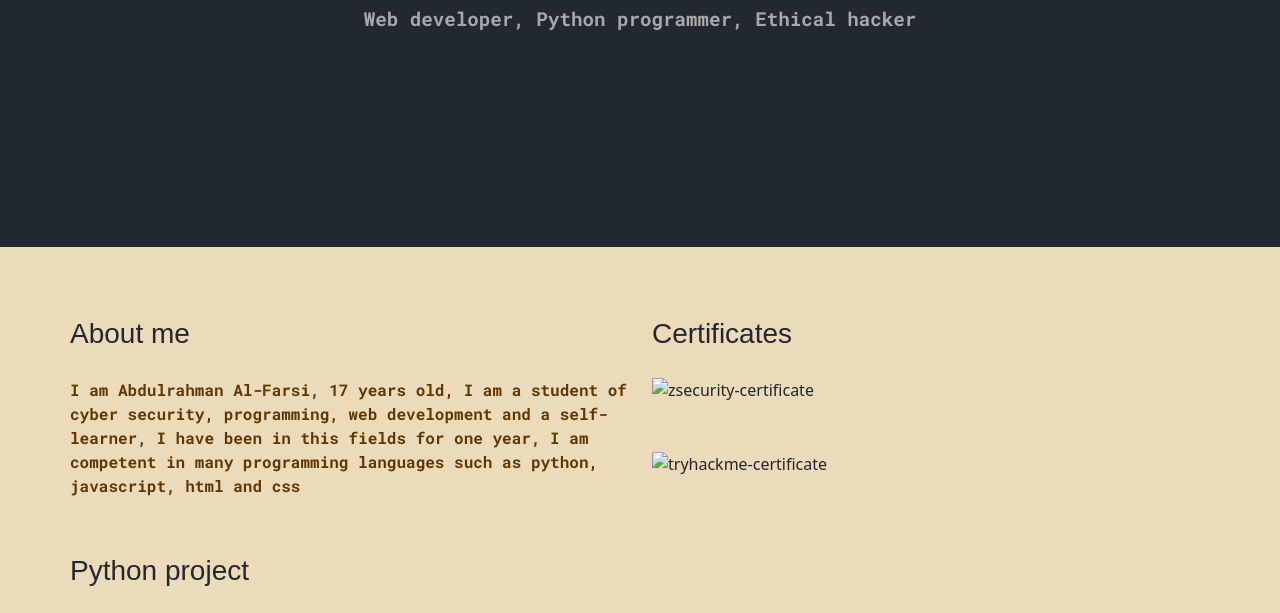
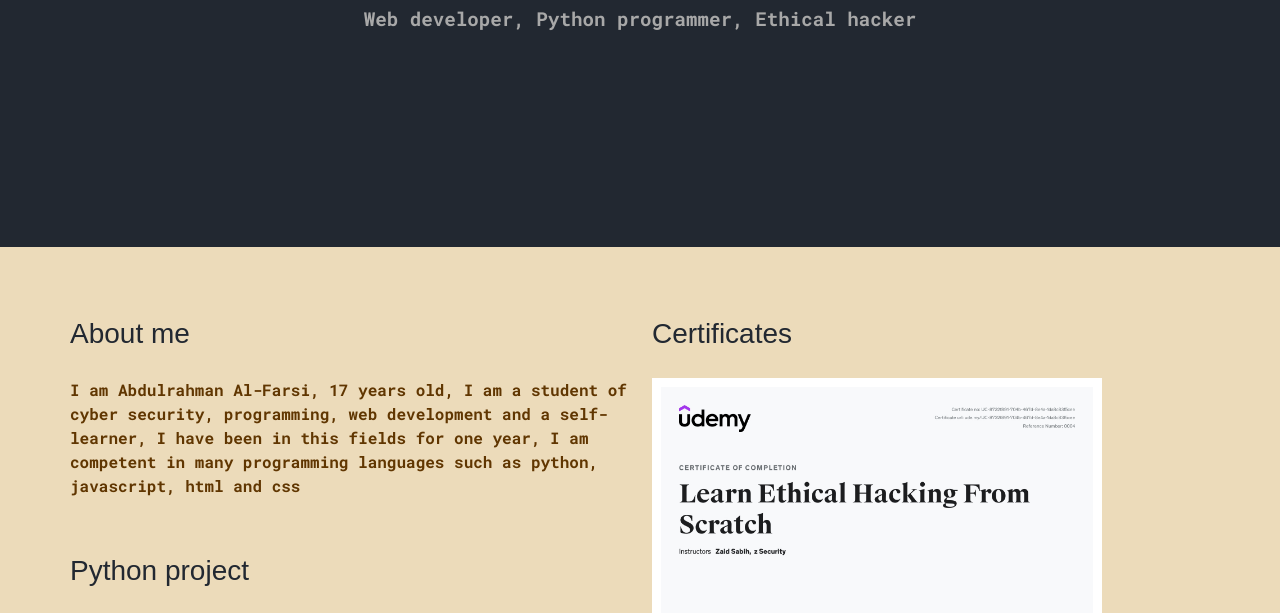
Before and after one commit to 3obd9/abdo-cv, a plain HTML site: page index.html in a window 1280 px wide. Shown: the part 295-908 px from the top of the page. Drawn offline with nearby package versions, Linux system fonts and the light colour scheme; files that its build step writes are made by us from their sources; a web font is replaced by a local one.

Commit message:
Update index.html

```diff
--- a/index.html
+++ b/index.html
@@ -5,7 +5,7 @@
     <meta http-equiv="X-UA-Compatible" content="IE=edge">
     <meta name="viewport" content="width=device-width, initial-scale=1.0">
     <title>Abdulrahmn Al-Farsi - عبدالرحمن الفارسي</title>
-    <link rel="icon" href="images/1.png">
+    <link rel="icon" href="1.png">
     <!-- css file -->
     <link rel="stylesheet" href="CSS/style.css">
     <!-- bootstrap script -->
@@ -53,10 +53,10 @@
             <h3>Certificates</h3>
             <div class="row">
                 <div class="col-lg-12">
-                   <img src="images/zsecurity.jpg" alt="zsecurity-certificate">
+                   <img src="zsecurity.jpg" alt="zsecurity-certificate">
                 </div>
                    <div class="col-lg-12">
-                   <img src="images/THM.png" alt="tryhackme-certificate">
+                   <img src="THM.png" alt="tryhackme-certificate">
                 </div>
             </div>
         </div>
```
